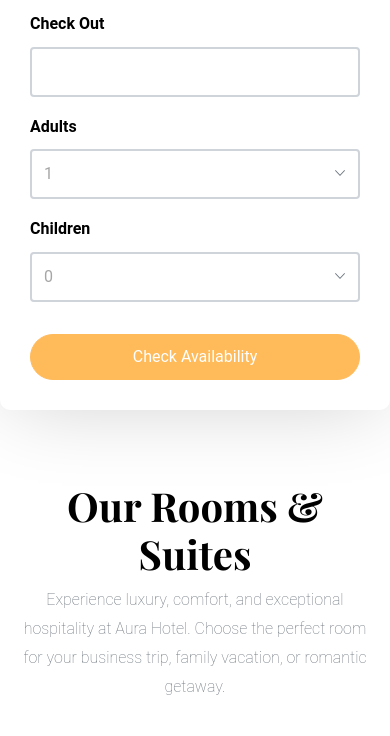
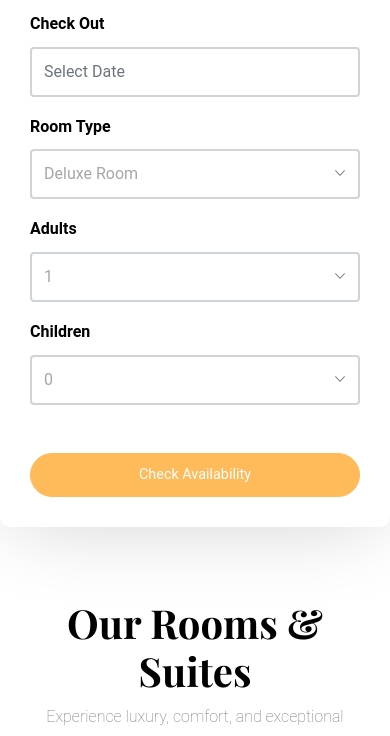
Before and after one commit to austinemaina1/Aura-Hotel, a Django app: page /rooms/ in a window 390 px wide. Shown: the part 701-1437 px from the top of the page. Run offline with Django 5.2, Linux system fonts and the light colour scheme; some libraries are stand-ins or nearby versions; some web fonts are replaced.

```diff
--- a/hotel/static/css/style.css
+++ b/hotel/static/css/style.css
@@ -1451,3 +1451,24 @@ textarea.form-control {
     }
 
 }
+
+/* Ensure header-contact hides cleanly on smaller screens */
+@media (max-width: 991px) {
+  .header-contact {
+    display: none !important;
+  }
+}
+
+/* Ensure hamburger toggle icon sits neatly on the right on mobile */
+.site-menu-toggle {
+  cursor: pointer;
+  z-index: 99;
+  position: relative;
+  display: block;
+}
+
+/* Maintain container flexbox bounds */
+.site-header .row {
+  width: 100%;
+  margin: 0;
+}
--- a/hotel/templates/rooms.html
+++ b/hotel/templates/rooms.html
@@ -154,31 +154,47 @@
 </section>
 <!-- END section -->
 
-  <section class="section pb-4">
+<section class="section pb-4">
   <div class="container">
 
     <div class="row check-availabilty" id="next">
       <div class="block-32" data-aos="fade-up" data-aos-offset="-200">
 
-        <form action="{% url 'reservation' %}">
+        <form action="{% url 'reservation' %}" method="GET">
           <div class="row">
 
-            <div class="col-md-6 mb-3 mb-lg-0 col-lg-3">
+            <!-- Check In -->
+            <div class="col-md-6 mb-3 mb-lg-0 col-lg-2">
               <label for="checkin_date" class="font-weight-bold text-black">Check In</label>
               <div class="field-icon-wrap">
                 <div class="icon"><span class="icon-calendar"></span></div>
-                <input type="text" id="checkin_date" class="form-control">
+                <input type="text" id="checkin_date" name="checkin_date" class="form-control" autocomplete="off" placeholder="Select Date" required>
               </div>
             </div>
 
-            <div class="col-md-6 mb-3 mb-lg-0 col-lg-3">
+            <!-- Check Out -->
+            <div class="col-md-6 mb-3 mb-lg-0 col-lg-2">
               <label for="checkout_date" class="font-weight-bold text-black">Check Out</label>
               <div class="field-icon-wrap">
                 <div class="icon"><span class="icon-calendar"></span></div>
-                <input type="text" id="checkout_date" class="form-control">
+                <input type="text" id="checkout_date" name="checkout_date" class="form-control" autocomplete="off" placeholder="Select Date" required>
               </div>
             </div>
 
+            <!-- Room Type -->
+            <div class="col-md-6 mb-3 mb-lg-0 col-lg-3">
+              <label for="room_type" class="font-weight-bold text-black">Room Type</label>
+              <div class="field-icon-wrap">
+                <div class="icon"><span class="ion-ios-arrow-down"></span></div>
+                <select id="room_type" name="room_type" class="form-control">
+                  <option value="deluxe">Deluxe Room</option>
+                  <option value="family_suite">Family Suite</option>
+                  <option value="executive">Executive Room</option>
+                </select>
+              </div>
+            </div>
+
+            <!-- Guests (Adults & Children) -->
             <div class="col-md-6 mb-3 mb-md-0 col-lg-3">
               <div class="row">
 
@@ -186,11 +202,11 @@
                   <label for="adults" class="font-weight-bold text-black">Adults</label>
                   <div class="field-icon-wrap">
                     <div class="icon"><span class="ion-ios-arrow-down"></span></div>
-                    <select id="adults" class="form-control">
-                      <option>1</option>
-                      <option>2</option>
-                      <option>3</option>
-                      <option>4+</option>
+                    <select id="adults" name="adults" class="form-control">
+                      <option value="1">1</option>
+                      <option value="2">2</option>
+                      <option value="3">3</option>
+                      <option value="4+">4+</option>
                     </select>
                   </div>
                 </div>
@@ -199,11 +215,11 @@
                   <label for="children" class="font-weight-bold text-black">Children</label>
                   <div class="field-icon-wrap">
                     <div class="icon"><span class="ion-ios-arrow-down"></span></div>
-                    <select id="children" class="form-control">
-                      <option>0</option>
-                      <option>1</option>
-                      <option>2</option>
-                      <option>3+</option>
+                    <select id="children" name="children" class="form-control">
+                      <option value="0">0</option>
+                      <option value="1">1</option>
+                      <option value="2">2</option>
+                      <option value="3+">3+</option>
                     </select>
                   </div>
                 </div>
@@ -211,11 +227,12 @@
               </div>
             </div>
 
-            <div class="col-md-6 col-lg-3 align-self-end">
-              <button class="btn btn-primary btn-block text-white">
-                Check Availability
-              </button>
-            </div>
+            <!-- Submit Button -->
+        <div class="col-md-6 col-lg-2 align-self-end mt-3 mt-lg-0">
+          <button type="submit" class="btn btn-primary btn-block text-white px-2 text-nowrap" style="font-size: 0.9rem;">
+            Check Availability
+          </button>
+        </div>
 
           </div>
         </form>
@@ -292,7 +309,6 @@
           </div>
         </a>
       </div>
-
       <!-- Pool View Suite -->
       <div class="col-md-6 col-lg-4 mb-5" data-aos="fade-up">
         <a href="{% url 'reservation' %}" class="room">
@@ -515,5 +531,37 @@
 
 <script src="{% static 'js/main.js' %}"></script>
 
+<script>
+  $(document).ready(function () {
+    var today = new Date();
+
+    // 1. Initialize Check-In Datepicker
+    $('#checkin_date').datepicker({
+      format: 'mm/dd/yyyy',
+      autoclose: true,
+      startDate: today,         // Blocks selection of any past dates
+      todayHighlight: true
+    }).on('changeDate', function (e) {
+      // 2. Lock Check-Out so it cannot be before Check-In
+      var selectedCheckIn = e.date;
+      $('#checkout_date').datepicker('setStartDate', selectedCheckIn);
+
+      // Reset Check-Out if it was set before the new Check-In
+      var currentCheckOut = $('#checkout_date').datepicker('getDate');
+      if (currentCheckOut && currentCheckOut < selectedCheckIn) {
+        $('#checkout_date').datepicker('setDate', selectedCheckIn);
+      }
+    });
+
+    // 3. Initialize Check-Out Datepicker
+    $('#checkout_date').datepicker({
+      format: 'mm/dd/yyyy',
+      autoclose: true,
+      startDate: today,         // Blocks selection of any past dates
+      todayHighlight: true
+    });
+  });
+</script>
+
 </body>
 </html>
--- a/staff/views.py
+++ b/staff/views.py
@@ -3,6 +3,7 @@ from .models import Staff
 from .forms import StaffForm
 from django.shortcuts import render
 from .models import Staff
+from django.contrib.auth.decorators import login_required
 
 def staff_list(request):
 
@@ -83,6 +84,7 @@ def delete_staff(request, id):
         {'staff': staff}
     )
 
+@login_required
 def staff_dashboard(request):
 
     total_staff = Staff.objects.count()
```
Also changed, not shown: hotel/templates/index.html (+32 -43 lines).
